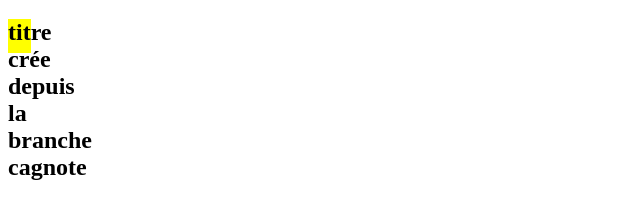
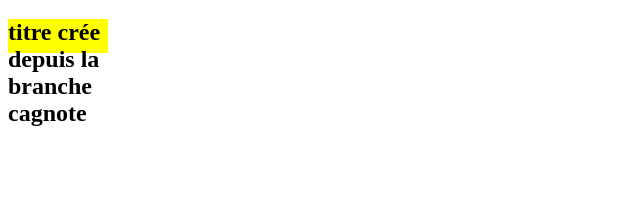
Before and after one commit to achrafGuedad/preparationEntretienCGI, a plain HTML site: page index.html in a window 1280 px wide. Shown: the part 61-280 px from the top of the page, without its empty margins (0-640 px from the left). Drawn offline with Linux system fonts and the light colour scheme.

Commit message:
modification style.css width to 100%

```diff
--- a/style.css
+++ b/style.css
@@ -5,6 +5,7 @@ h1 {
  h2{
 
     background-color: yellow ;
-    width: 23px;
+    width: 100px;
     height: 34px;
+
  }
```
